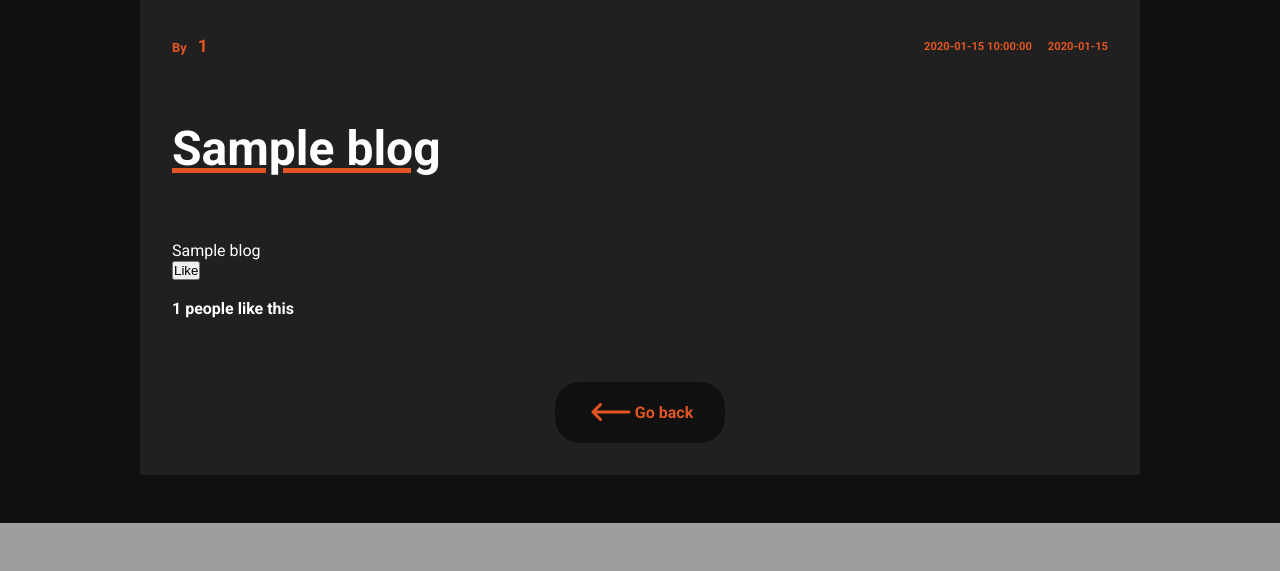
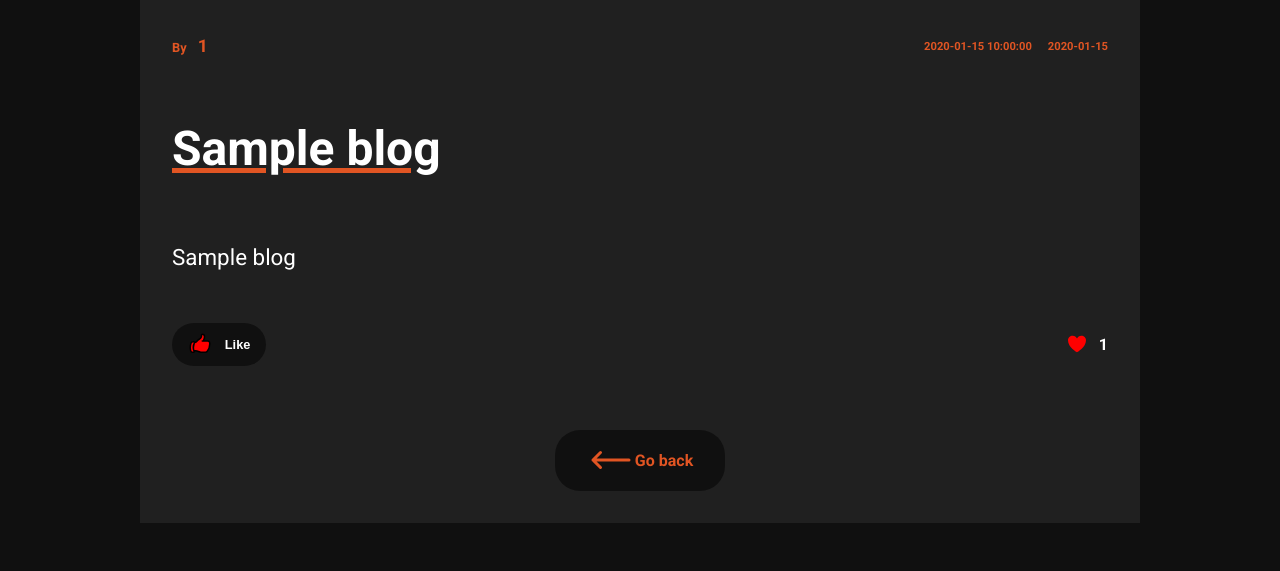
Before and after one commit to armedbrawlwer/bloggo, a Flask app: template templates/single-blog.html in a window 1280 px wide. Shown: the part 528-1099 px from the top of the page. Before the commit the page ends 1051 px from the top, so only its background shows below. Run offline with Flask 3, Linux system fonts and the light colour scheme; the template is opened without the code that fills it: most values are stand-ins (such as "Sample title", 1, 10 or a date in 2020).

Commit message:
aditya editted like, unlike button and likes count

```diff
--- a/templates/single-blog.html
+++ b/templates/single-blog.html
@@ -46,24 +46,46 @@
                     <p>{{blog['blog']|safe}}</p>
                 </div>
 
+                <!-- Like block starts here -->
+              <div class="like-block">
                 {% if uid != 0 %}
+
                   <form class="like-form" action="/{{ blog['id'] }}/like/{{ uid }}" method="post">
+
                     {% if user_has_liked %}
                       <button class="like-button" type="submit" name="action" value="unlike">
+                        <svg xmlns="http://www.w3.org/2000/svg" fill="lightblue" viewBox="0 0 24 24" stroke-width="1.5" stroke="black" class="w-6 h-6">
+                        <path stroke-linecap="round" stroke-linejoin="round" d="M7.5 15h2.25m8.024-9.75c.011.05.028.1.052.148.591 1.2.924 2.55.924 3.977a8.96 8.96 0 01-.999 4.125m.023-8.25c-.076-.365.183-.75.575-.75h.908c.889 0 1.713.518 1.972 1.368.339 1.11.521 2.287.521 3.507 0 1.553-.295 3.036-.831 4.398C20.613 14.547 19.833 15 19 15h-1.053c-.472 0-.745-.556-.5-.96a8.95 8.95 0 00.303-.54m.023-8.25H16.48a4.5 4.5 0 01-1.423-.23l-3.114-1.04a4.5 4.5 0 00-1.423-.23H6.504c-.618 0-1.217.247-1.605.729A11.95 11.95 0 002.25 12c0 .434.023.863.068 1.285C2.427 14.306 3.346 15 4.372 15h3.126c.618 0 .991.724.725 1.282A7.471 7.471 0 007.5 19.5a2.25 2.25 0 002.25 2.25.75.75 0 00.75-.75v-.633c0-.573.11-1.14.322-1.672.304-.76.93-1.33 1.653-1.715a9.04 9.04 0 002.86-2.4c.498-.634 1.226-1.08 2.032-1.08h.384" /></svg>
+
                         Unlike
                       </button>
+
                     {% else %}
-                      <button class="like-button" type="submit" name="action" value="like">
+                      <button class="like-button like-button-on" type="submit" name="action" value="like">
+                        <svg xmlns="http://www.w3.org/2000/svg" fill="red" viewBox="0 0 24 24" stroke-width="1.5" stroke="black" class="w-6 h-6">
+                        <path stroke-linecap="round" stroke-linejoin="round" d="M6.633 10.5c.806 0 1.533-.446 2.031-1.08a9.041 9.041 0 012.861-2.4c.723-.384 1.35-.956 1.653-1.715a4.498 4.498 0 00.322-1.672V3a.75.75 0 01.75-.75A2.25 2.25 0 0116.5 4.5c0 1.152-.26 2.243-.723 3.218-.266.558.107 1.282.725 1.282h3.126c1.026 0 1.945.694 2.054 1.715.045.422.068.85.068 1.285a11.95 11.95 0 01-2.649 7.521c-.388.482-.987.729-1.605.729H13.48c-.483 0-.964-.078-1.423-.23l-3.114-1.04a4.501 4.501 0 00-1.423-.23H5.904M14.25 9h2.25M5.904 18.75c.083.205.173.405.27.602.197.4-.078.898-.523.898h-.908c-.889 0-1.713-.518-1.972-1.368a12 12 0 01-.521-3.507c0-1.553.295-3.036.831-4.398C3.387 10.203 4.167 9.75 5 9.75h1.053c.472 0 .745.556.5.96a8.958 8.958 0 00-1.302 4.665c0 1.194.232 2.333.654 3.375z" /></svg>
+
                         Like
                       </button>
+
                     {% endif %}
+
                   </form>
+
                 {% endif %}
-                <br>
-                <h3>{{ count }} people like this</h3>
+
+                <h3 class="like-counter">
+                  <svg xmlns="http://www.w3.org/2000/svg" fill="red" viewBox="0 0 24 24" stroke-width="1.5" stroke="none" class="w-6 h-6">
+                  <path stroke-linecap="round" stroke-linejoin="round" d="M21 8.25c0-2.485-2.099-4.5-4.688-4.5-1.935 0-3.597 1.126-4.312 2.733-.715-1.607-2.377-2.733-4.313-2.733C5.1 3.75 3 5.765 3 8.25c0 7.22 9 12 9 12s9-4.78 9-12z" />
+</svg>
+
+                  <span>{{ count }}</span>
+                </h3>
+            </div>
+                <!-- Like block ends here -->
 
 
-                <!-- Link this to all blogs page -->
+                <!-- GO BACK BUTTON -->
                 <h3><a href="javascript:history.back()" class="go-back">
                     <svg xmlns="http://www.w3.org/2000/svg" fill="none" viewBox="0 0 24 24" stroke-width="1.5" stroke="currentColor" class="w-6 h-6">
                         <path stroke-linecap="round" stroke-linejoin="round" d="M6.75 15.75L3 12m0 0l3.75-3.75M3 12h18" />
@@ -175,7 +197,46 @@
         color: var(--clr-light);
         text-decoration: underline var(--clr-primary) 5px;
         margin-block: 4rem;
-        max-width: 60%;
+        max-width: 70%;
+    }
+    .blog-content {
+      font-size: 1.4rem;
+      max-width: 95%;
+      line-height: 1.5;
+    }
+
+    .like-block {
+      display: flex;
+      justify-content: space-between;
+      align-items: center;
+      margin-top: 3rem;
+    }
+    .like-button {
+      font-size: 0.8rem;
+      font-weight: 700;
+      max-width: max-content;
+      color: var(--clr-light);
+      display: flex;
+      gap: 1em;
+      background-color: var(--clr-dark-700);
+      padding: .6rem 1rem;
+      border: none;
+      border-radius: 25px;
+      cursor: pointer;
+      align-items: center;
+    }
+    .like-counter {
+      display: flex;
+      align-items: center;
+      gap: 0.6em;
+    }
+    .like-block svg {
+      width: 1.5rem;
+      aspect-ratio: 1/1;
+    }
+    .like-button:hover svg {
+      transform: scale(1.2);
+      transition: all 200ms;
     }
 
     .go-back {
```
Also changed, not shown: templates/myBlog_logged_in.html (+25 -3 lines).
